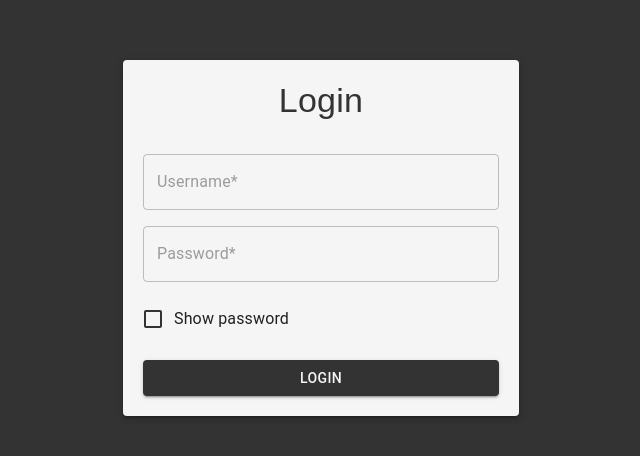
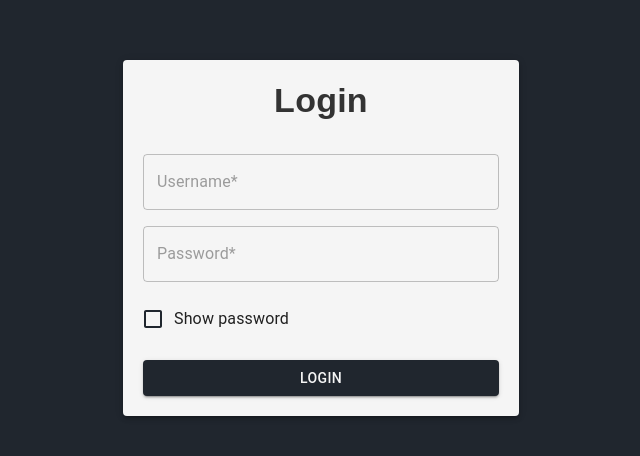
Before and after one commit to OmgItsRobbi/Skill-Test, a Next.js app in the folder skill-test/: page / in a window 1280 px wide. Shown: the part 162-618 px from the top of the page, without its empty margins (319-959 px from the left). Built offline with nearby package versions, Linux system fonts and the light colour scheme.

Commit message:
Completed Navigation bar and Dashboard styling

```diff
--- a/skill-test/components/Login.tsx
+++ b/skill-test/components/Login.tsx
@@ -51,7 +51,7 @@ const Login: React.FC<LoginProps> = ({ onLoginSuccess }) => {
   return (
     <Container component="main" maxWidth="xs" style={{ height: '100vh', display: 'flex', alignItems: 'center', justifyContent: 'center' }}>
       <Paper elevation={3} style={{ padding: 20, display: 'flex', flexDirection: 'column', alignItems: 'center', backgroundColor: '#f5f5f5' }}>
-        <Typography variant="h4" gutterBottom style={{ color: '#333333', fontFamily: 'Rethink Sans, sans-serif' }}>
+        <Typography variant="h4" gutterBottom style={{ color: '#333333', fontFamily: 'Rethink Sans, sans-serif', fontWeight: 'bold' }}>
           Login
         </Typography>
         <form onSubmit={handleLogin} style={{ width: '100%', marginTop: 20 }}>
@@ -85,12 +85,12 @@ const Login: React.FC<LoginProps> = ({ onLoginSuccess }) => {
             </Grid>
             <Grid item xs={12}>
               <FormControlLabel
-                control={<Checkbox style={{ color: '#333333' }} value={showPassword} onChange={() => setShowPassword(!showPassword)} />}
+                control={<Checkbox style={{ color: '#20262E' }} value={showPassword} onChange={() => setShowPassword(!showPassword)} />}
                 label="Show password"
               />
             </Grid>
           </Grid>
-          <Button type="submit" fullWidth variant="contained" color="primary" style={{ marginTop: 20, backgroundColor: '#333333', color: '#f5f5f5' }}>
+          <Button type="submit" fullWidth variant="contained" color="primary" style={{ marginTop: 20, backgroundColor: '#20262E', color: '#f5f5f5' }}>
             Login
           </Button>
         </form>
--- a/skill-test/pages/Dashboard.tsx
+++ b/skill-test/pages/Dashboard.tsx
@@ -31,7 +31,7 @@ const Dashboard: React.FC = () => {
 return (
     <div>
         <Navbar />
-      <Grid container spacing={2} style={{ paddingTop: 20, paddingLeft: 10, paddingRight: 10 }}>
+        <Grid container spacing={2} style={{ paddingTop: 20, paddingLeft: 10, paddingRight: 10, }}>
         <Grid item xs={12} md={6}>
             <Paper
                 elevation={3}
--- a/skill-test/pages/_app.tsx
+++ b/skill-test/pages/_app.tsx
@@ -7,7 +7,7 @@ function MyApp({ Component, pageProps, router }) {
     const isLoginComponent = router.pathname === '/login';
 
     return (
-    <div style={{ backgroundColor: isLoginComponent ? '#f9f9f9' : '#333333', height: '100vh', margin: 0, padding: 0, boxSizing: 'border-box' }}>
+    <div style={{ backgroundColor: '#20262E', minHeight: '100vh', margin: 0, padding: 0, boxSizing: 'border-box' }}>
         <Component {...pageProps} />
     </div>
     );
```
Lines whose indentation alone changed are shown as unchanged.
